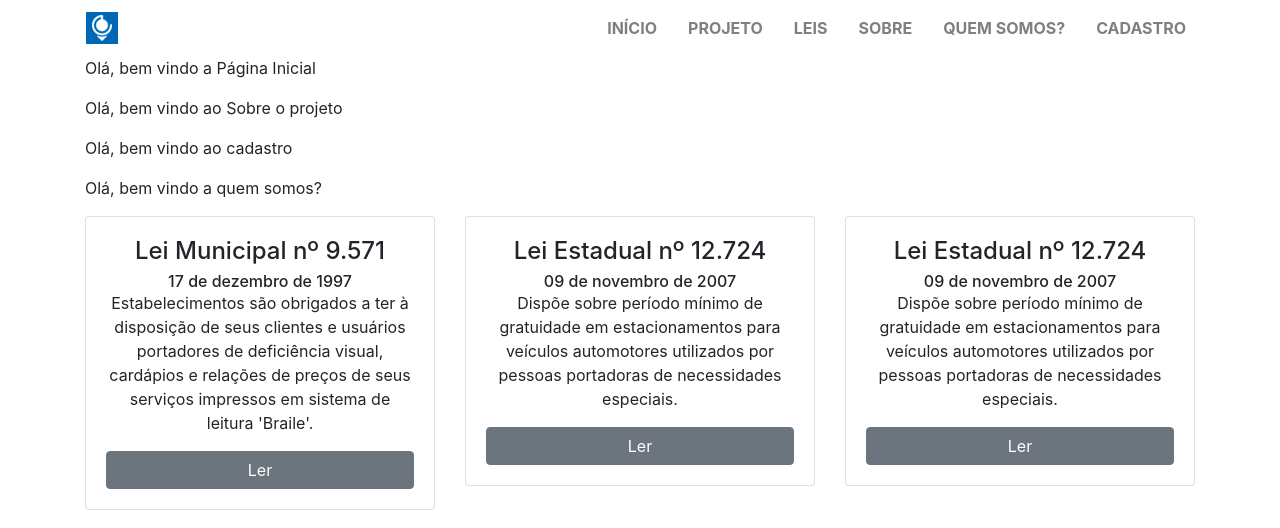
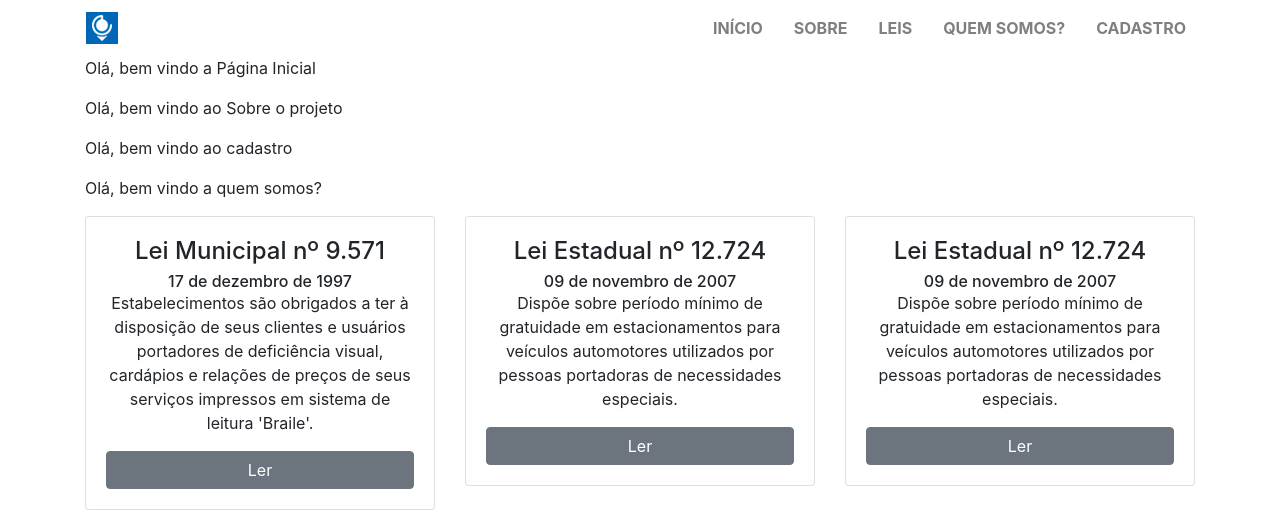
Before and after one commit to jooaodias/map.acessivel-new, a React (Create React App) app: page / in a window 1280 px wide. Shown: the top 528 px of the page. Built offline with nearby package versions, Linux system fonts and the light colour scheme.

Commit message:
Arrumando Menu

```diff
--- a/src/container/Menu/Menu.js
+++ b/src/container/Menu/Menu.js
@@ -2,7 +2,7 @@ import React from 'react';
 import styled from 'styled-components';
 import { Nav, NavItem, NavLink } from 'reactstrap';
 
-const baseLinkStyle = `
+const StyledLink = styled(NavLink)`
   text-transform: uppercase;
   font-weight: bold;
   font-size: 1rem;
@@ -13,25 +13,21 @@ const baseLinkStyle = `
     margin-right: 15px;
   }
 
-  &:hover {
-    color: #333333;
-  }
-`;
-
-const StyledLink = styled(NavLink)`
-  ${baseLinkStyle}
-
   &.active {
     color: #662D91;
-    border-bottom: 4px solid white;
+    border-bottom: 4px solid #662D91;
   }
+  &:hover {
+    color: white;
+    text-decoration: none;
+  }
+
 `;
 
 const itens = [
     { nome: "Início", link: "/" },
-    { nome: "Projeto", link: "/Mapa" },
+    { nome: "Sobre", link: "#Sobre-o-Projeto" },
     { nome: "Leis", link: "#Leis-De-Acessibilidade" },
-    { nome: "Sobre", link: "#Sobre-o-Projeto" },
     { nome: "Quem Somos?", link: "#Quem-Somos" },
     { nome: "Cadastro", link: "#Cadastro" }
 ]
@@ -41,12 +37,13 @@ const Menu = () => {
     return (
         <Nav className="mr-0 ml-auto" navbar>
             {itens.map(item => {
-                return(
-                <NavItem>
-                    <StyledLink href={item.link} activeClassName="active" key={item.nome}>{item.nome}</StyledLink>
-                </NavItem>
+                return (
+                    <NavItem>
+                        <StyledLink href={item.link} activeClassName="active" key={item.nome}>{item.nome}</StyledLink>
+                    </NavItem>
                 )
             })}
+
 
 
             {/* <NavItem>
```
